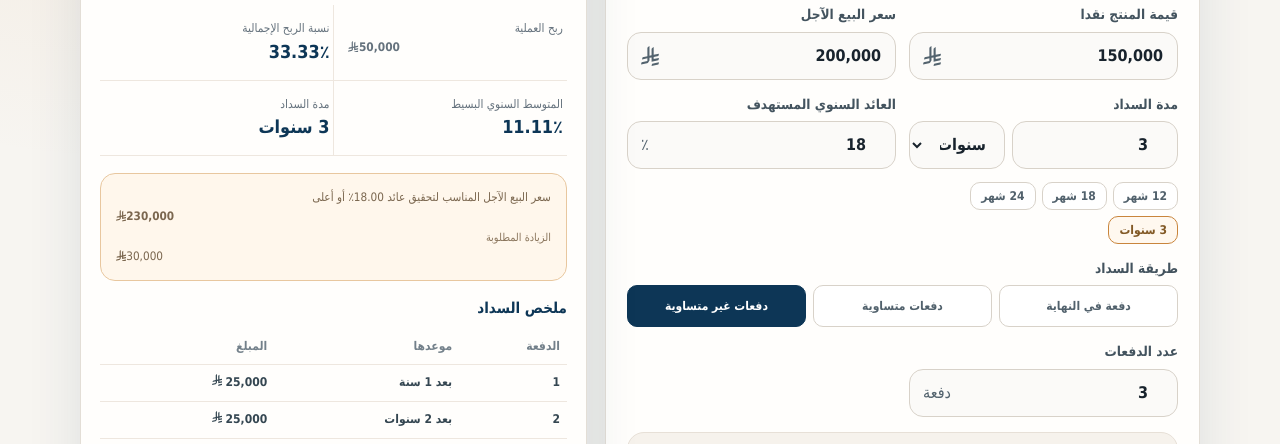
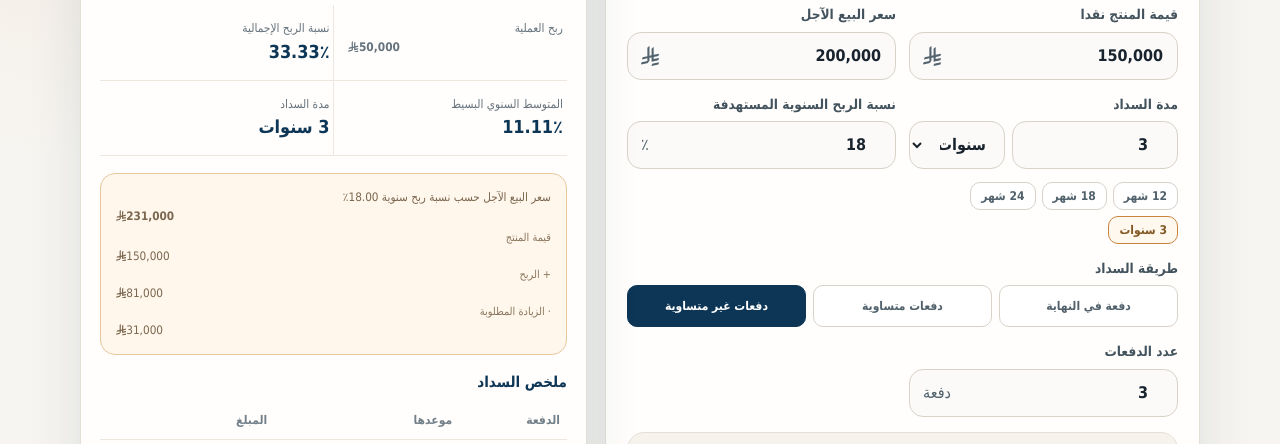
Before and after one commit to almohammdin/services, a plain HTML site: page deferred-sale/index.html in a window 1280 px wide. Shown: the part 338-782 px from the top of the page. Drawn offline with Linux system fonts and the light colour scheme; a web font is replaced by a local one.

Commit message:
Clarify target deferred sale price calculation

```diff
--- a/deferred-sale/index.html
+++ b/deferred-sale/index.html
@@ -31,7 +31,7 @@
           <div class="field"><label for="cash">قيمة المنتج نقدا</label><div class="input-wrap"><input class="money-input" id="cash" type="text" value="150,000" inputmode="numeric"><span class="suffix"><svg class="sar-icon"><use href="#sar-mark"></use></svg></span></div></div>
           <div class="field"><label for="deferred">سعر البيع الآجل</label><div class="input-wrap"><input class="money-input" id="deferred" type="text" value="200,000" inputmode="numeric"><span class="suffix"><svg class="sar-icon"><use href="#sar-mark"></use></svg></span></div></div>
           <div class="field"><label for="duration">مدة السداد</label><div class="duration-control"><div class="input-wrap"><input id="duration" type="number" min="0.1" max="360" step="0.5" value="3" inputmode="decimal" style="padding-left:14px"></div><select id="durationUnit" aria-label="وحدة مدة السداد"><option value="years" selected>سنوات</option><option value="months">أشهر</option></select></div><div class="quick" id="quickDuration"><button type="button" data-value="12" data-unit="months">12 شهر</button><button type="button" data-value="18" data-unit="months">18 شهر</button><button type="button" data-value="24" data-unit="months">24 شهر</button><button type="button" data-value="3" data-unit="years" class="active">3 سنوات</button></div></div>
-          <div class="field"><label for="target">العائد السنوي المستهدف</label><div class="input-wrap"><input id="target" type="number" min="0" max="500" step="0.1" value="18" inputmode="decimal"><span class="suffix">٪</span></div></div>
+          <div class="field"><label for="target">نسبة الربح السنوية المستهدفة</label><div class="input-wrap"><input id="target" type="number" min="0" max="500" step="0.1" value="18" inputmode="decimal"><span class="suffix">٪</span></div></div>
           <div class="field full"><label>طريقة السداد</label><div class="mode" id="mode"><button type="button" data-mode="bullet">دفعة في النهاية</button><button type="button" data-mode="equal">دفعات متساوية</button><button type="button" data-mode="custom" class="active">دفعات غير متساوية</button></div></div>
           <div class="field" id="countField" hidden><label for="count">عدد الدفعات</label><div class="input-wrap"><input id="count" type="number" min="1" max="120" step="1" value="3" inputmode="numeric"><span class="suffix">دفعة</span></div></div>
         </div>
@@ -57,9 +57,9 @@ function payments(){const factor=durationUnit.value==='years'?12:1;return [...pa
 function npv(rate,principal,pays){return -principal+pays.reduce((s,p)=>s+p.amount/Math.pow(1+rate,p.month),0)}
 function monthlyIrr(principal,pays){if(principal<=0||!pays.length)return NaN;let lo=-.999999,hi=1;while(npv(hi,principal,pays)>0&&hi<1000)hi*=2;if(npv(lo,principal,pays)*npv(hi,principal,pays)>0)return NaN;for(let i=0;i<180;i++){const mid=(lo+hi)/2;if(npv(mid,principal,pays)>0)lo=mid;else hi=mid}return(lo+hi)/2}
 function requiredTotal(principal,pays,targetAnnual){const sum=pays.reduce((s,p)=>s+p.amount,0);if(principal<=0||sum<=0)return NaN;const monthly=Math.pow(1+targetAnnual/100,1/12)-1;const pvUnit=pays.reduce((s,p)=>s+(p.amount/sum)/Math.pow(1+monthly,p.month),0);return principal/pvUnit}
-function calculate(){const principal=val(cash),total=val(deferred),term=Math.max(.1,+duration.value||1),durationMonths=term*(durationUnit.value==='years'?12:1),goal=+target.value||0,pays=payments(),paid=pays.reduce((s,p)=>s+p.amount,0),profit=total-principal,totalPct=principal?profit/principal*100:NaN,simple=principal?totalPct/(durationMonths/12):NaN,monthly=monthlyIrr(principal,pays),annual=Number.isFinite(monthly)?(Math.pow(1+monthly,12)-1)*100:NaN,needed=requiredTotal(principal,pays,goal),delta=annual-goal,valid=principal>0&&total>0&&pays.length&&Math.abs(paid-total)<1,productName=esc(product.value.trim()),suggested=valid?Math.max(total,Math.ceil(needed/1000)*1000):NaN,suggestionNote=valid?(annual>=goal?'السعر الحالي يحقق النسبة المستهدفة':'الزيادة المطلوبة '+money(suggested-total)):'—';
+function calculate(){const principal=val(cash),total=val(deferred),term=Math.max(.1,+duration.value||1),durationMonths=term*(durationUnit.value==='years'?12:1),goal=+target.value||0,pays=payments(),paid=pays.reduce((s,p)=>s+p.amount,0),profit=total-principal,totalPct=principal?profit/principal*100:NaN,simple=principal?totalPct/(durationMonths/12):NaN,monthly=monthlyIrr(principal,pays),annual=Number.isFinite(monthly)?(Math.pow(1+monthly,12)-1)*100:NaN,delta=annual-goal,valid=principal>0&&total>0&&pays.length&&Math.abs(paid-total)<1,productName=esc(product.value.trim()),targetProfit=principal*(goal/100)*(durationMonths/12),targetPrice=Math.ceil((principal+targetProfit)/1000)*1000,suggested=valid?Math.max(total,targetPrice):NaN,suggestedProfit=suggested-principal,suggestionNote=valid?(total>=targetPrice?'السعر الحالي يحقق النسبة المستهدفة':'الزيادة المطلوبة '+money(suggested-total)):'—';
 const status=!valid?'أكمل جدول الدفعات ليطابق سعر البيع':delta>=0?'أعلى من المستهدف بـ '+pct(delta)+'٪':'أقل من المستهدف بـ '+pct(Math.abs(delta))+'٪';
-results.innerHTML='<div class="result-hero"><span class="result-product">'+(productName?'نتيجة: '+productName:'نتيجة العملية')+'</span><span class="result-label">العائد السنوي الفعلي للممول</span><div class="yield-line"><div class="yield">'+(valid?pct(annual):'—')+'<small>٪</small></div><div class="target-state '+(valid?(delta>=0?'good':'low'):'')+'">'+status+'</div></div></div><div class="metrics"><div class="metric"><span>ربح العملية</span><strong>'+money(profit)+'</strong></div><div class="metric"><span>نسبة الربح الإجمالية</span><strong>'+pct(totalPct)+'٪</strong></div><div class="metric"><span>المتوسط السنوي البسيط</span><strong>'+pct(simple)+'٪</strong></div><div class="metric"><span>مدة السداد</span><strong>'+term+' '+unitWord(term)+'</strong></div></div><div class="needed"><span>سعر البيع الآجل المناسب لتحقيق عائد '+pct(goal)+'٪ أو أعلى</span><strong>'+(valid?money(suggested):'—')+'</strong><small>'+suggestionNote+'</small></div><div class="result-schedule"><h3>ملخص السداد</h3><table class="result-table"><thead><tr><th>الدفعة</th><th>موعدها</th><th>المبلغ</th></tr></thead><tbody>'+pays.map((p,i)=>'<tr><td>'+(i+1)+'</td><td>بعد '+p.term+' '+unitWord(p.term)+'</td><td>'+money(p.amount)+'</td></tr>').join('')+'</tbody></table></div>'+(valid?'':'<div class="notice" style="display:block">مجموع الدفعات يجب أن يساوي سعر البيع الآجل.</div>')}
+results.innerHTML='<div class="result-hero"><span class="result-product">'+(productName?'نتيجة: '+productName:'نتيجة العملية')+'</span><span class="result-label">العائد السنوي الفعلي للممول</span><div class="yield-line"><div class="yield">'+(valid?pct(annual):'—')+'<small>٪</small></div><div class="target-state '+(valid?(delta>=0?'good':'low'):'')+'">'+status+'</div></div></div><div class="metrics"><div class="metric"><span>ربح العملية</span><strong>'+money(profit)+'</strong></div><div class="metric"><span>نسبة الربح الإجمالية</span><strong>'+pct(totalPct)+'٪</strong></div><div class="metric"><span>المتوسط السنوي البسيط</span><strong>'+pct(simple)+'٪</strong></div><div class="metric"><span>مدة السداد</span><strong>'+term+' '+unitWord(term)+'</strong></div></div><div class="needed"><span>سعر البيع الآجل حسب نسبة ربح سنوية '+pct(goal)+'٪</span><strong>'+(valid?money(suggested):'—')+'</strong><small>'+(valid?'قيمة المنتج '+money(principal)+' + الربح '+money(suggestedProfit)+' · '+suggestionNote:'—')+'</small></div><div class="result-schedule"><h3>ملخص السداد</h3><table class="result-table"><thead><tr><th>الدفعة</th><th>موعدها</th><th>المبلغ</th></tr></thead><tbody>'+pays.map((p,i)=>'<tr><td>'+(i+1)+'</td><td>بعد '+p.term+' '+unitWord(p.term)+'</td><td>'+money(p.amount)+'</td></tr>').join('')+'</tbody></table></div>'+(valid?'':'<div class="notice" style="display:block">مجموع الدفعات يجب أن يساوي سعر البيع الآجل.</div>')}
 $('#mode').addEventListener('click',e=>{const b=e.target.closest('button');if(!b)return;mode=b.dataset.mode;document.querySelectorAll('#mode button').forEach(x=>x.classList.toggle('active',x===b));countField.hidden=mode!=='equal';schedule.hidden=mode==='bullet';addPayment.hidden=mode!=='custom';buildSchedule();calculate()});
 $('#quickDuration').addEventListener('click',e=>{const b=e.target.closest('button');if(!b)return;duration.value=b.dataset.value;durationUnit.value=b.dataset.unit;document.querySelectorAll('#quickDuration button').forEach(x=>x.classList.toggle('active',x===b));buildSchedule();calculate()});
 addPayment.onclick=()=>{payList.append(paymentRow(+duration.value||1,0));renumber()};
```
